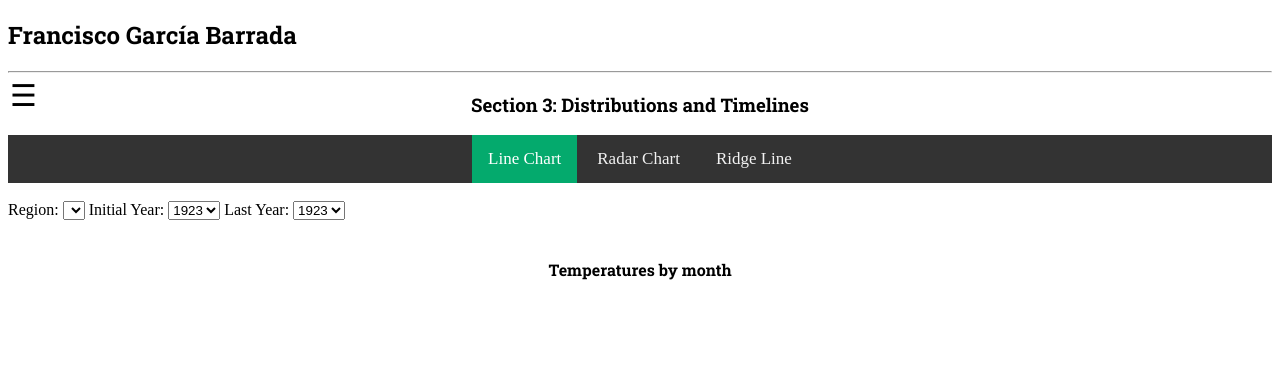
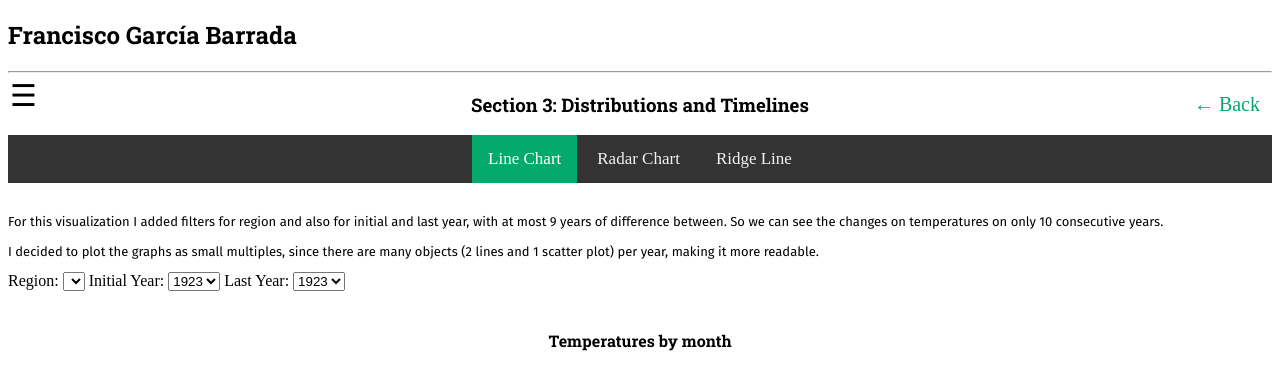
Before and after one commit to FranciscoGarcB/DataVisualization, a plain HTML site: page HTML/LineChart2.html in a window 1280 px wide. Shown: the part 67-456 px from the top of the page. Drawn offline with nearby package versions, Linux system fonts and the light colour scheme; no server answers.

Commit message:
updated links

```diff
--- a/HTML/LineChart2.html
+++ b/HTML/LineChart2.html
@@ -47,6 +47,8 @@
   <section>
     <span style="font-size:30px;cursor:pointer" onclick="openNav()">&#9776;</span>
     <h3> Section 3: Distributions and Timelines</h3>
+    <!-- Add the back icon -->
+    <a href="LineChart.html" onclick="goBack()" style="position: absolute; top: 160px; right: 20px; font-size: 20px;">&#8592; Back</a>
     <div class="topnav">
       <a class="active" href="LineChart.html">Line Chart</a>
       <a href="RadarChart.html">Radar Chart</a>
@@ -55,6 +57,16 @@
     <br>
 
     <!-- Actual content -->
+
+    <p>
+      For this visualization I added filters for region and also for initial and last year,
+      with at most 9 years of difference between. So we can see the changes on temperatures on only 10
+      consecutive years. <br> <br>
+      I decided to plot the graphs as small multiples, since there are many objects
+      (2 lines and 1 scatter plot) per year, making it more readable.
+    </p>
+
+
     <!-- Populate select tags with script -->
     <label for="RegionSelect">Region:</label>
     <select id="RegionSelect"></select>
```
Also changed, not shown: HTML/LineChart.html (+2 -0 lines).
